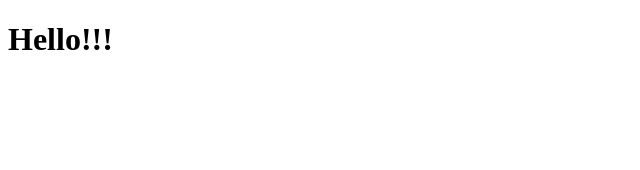
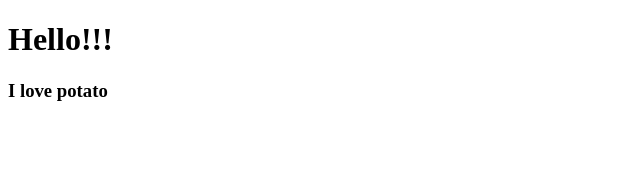
Before and after one commit to kimhscom/movie_app_2020, a React (Create React App) app: page / in a window 1280 px wide. Shown: the top 170 px of the page, without its empty margins (0-640 px from the left). Built offline with nearby package versions, Linux system fonts and the light colour scheme.

Commit message:
#2.0 Creating your first React Component

```diff
--- a/src/App.js
+++ b/src/App.js
@@ -1,9 +1,11 @@
 import React from "react";
+import Potato from "./Potato";
 
 function App() {
   return (
     <div>
       <h1>Hello!!!</h1>
+      <Potato />
     </div>
   );
 }
--- /dev/null
+++ b/src/Potato.js
@@ -0,0 +1,7 @@
+import React from "react";
+
+function Patato() {
+  return <h3>I love potato</h3>;
+}
+
+export default Patato;
```
